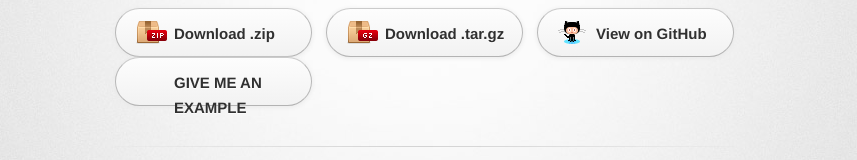
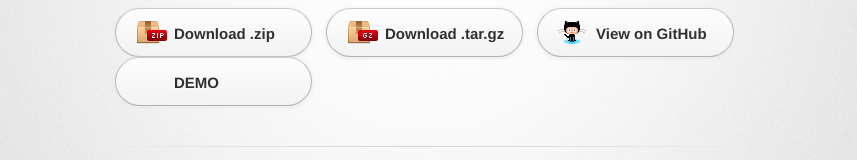
Before and after one commit to cpolzer/jQDrawBootstrapGrid, a plain HTML site: page index.html in a window 1280 px wide. Shown: the part 180-340 px from the top of the page, without its empty margins (215-1072 px from the left). Drawn offline with Linux system fonts and the light colour scheme; a web font is replaced by a local one.

Commit message:
renamed link label

```diff
--- a/index.html
+++ b/index.html
@@ -26,7 +26,7 @@
           <a href="https://github.com/plozi/jQDrawBootstrapGrid/zipball/master" id="download-zip" class="button"><span>Download .zip</span></a>
           <a href="https://github.com/plozi/jQDrawBootstrapGrid/tarball/master" id="download-tar-gz" class="button"><span>Download .tar.gz</span></a>
           <a href="https://github.com/plozi/jQDrawBootstrapGrid" id="view-on-github" class="button"><span>View on GitHub</span></a>
-            <a href="example/ex.html" id="view-example" class="button"><span>GIVE ME AN EXAMPLE</span></a>
+            <a href="example/ex.html" id="view-example" class="button"><span>DEMO</span></a>
         </section>
 
         <hr>
```
